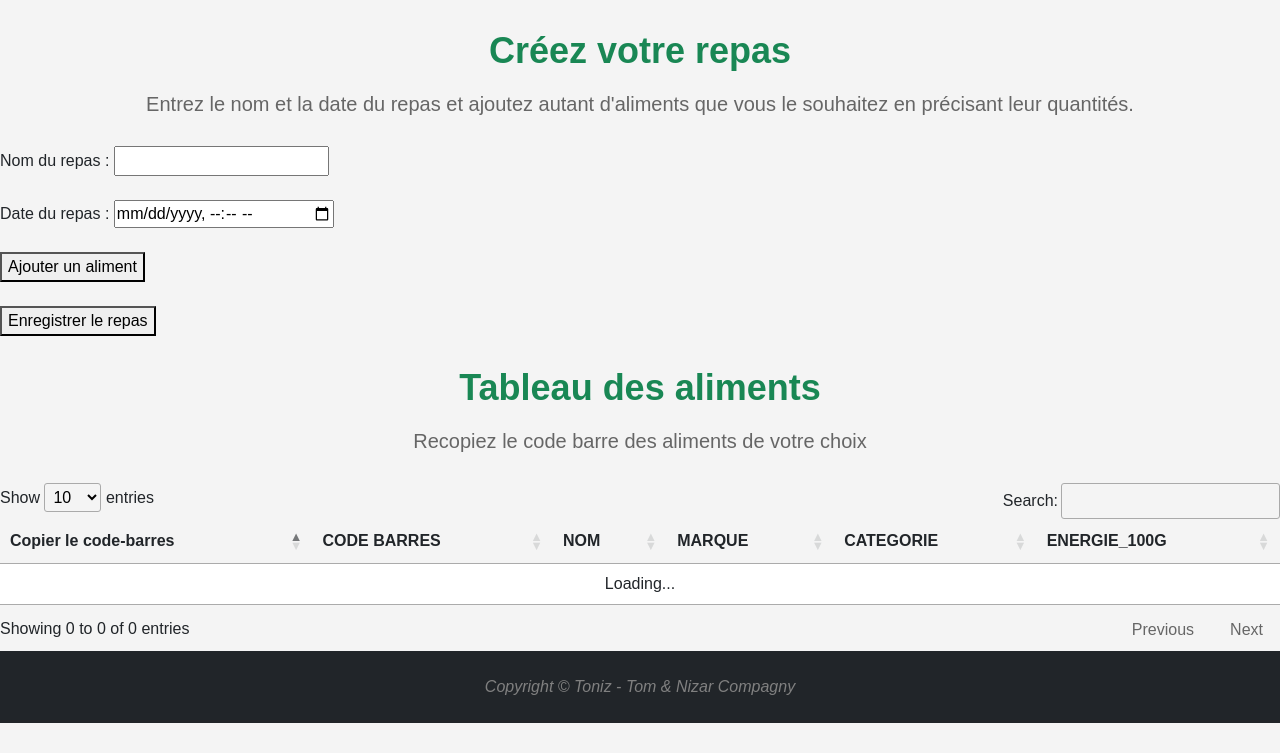
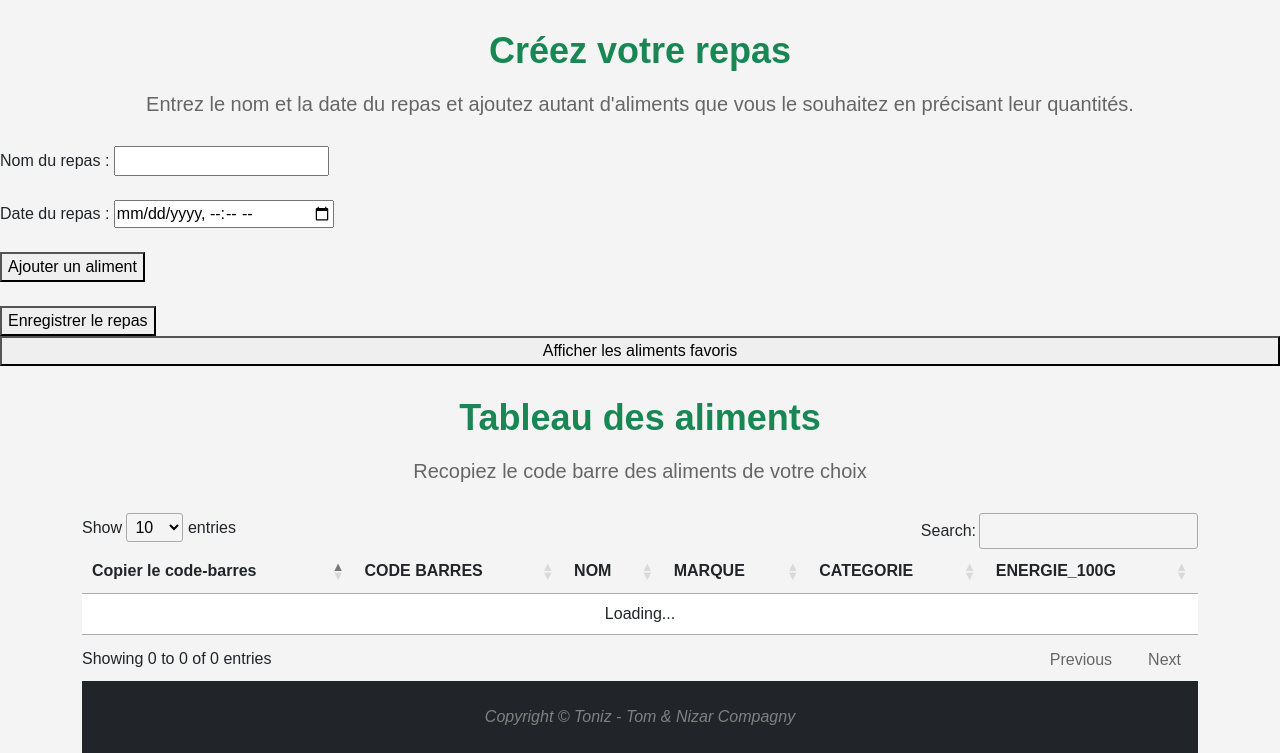
Before and after one commit to NizarMhaya/Toniz, a PHP site: page /Toniz/repas.php in a window 1280 px wide. Shown: the part 65-818 px from the top of the page. Before the commit the page ends 788 px from the top, so only its background shows below. Run offline with PHP 8.4, Linux system fonts and the light colour scheme; some libraries are stand-ins or nearby versions.

Commit message:
Possibilité d'ajouter favoris dans repas

```diff
--- a/frontend/CSS/styles.css
+++ b/frontend/CSS/styles.css
@@ -308,3 +308,10 @@ a:hover {
     width: 90%;
     /* Ajustez la largeur en fonction de vos besoins */
 }
+
+
+
+/* Ajoutez le style nécessaire pour le masquage initial */
+#tableSection {
+    display: none;
+}
--- a/frontend/JS/script_aliments_integration.js
+++ b/frontend/JS/script_aliments_integration.js
@@ -35,5 +35,22 @@ $(document).ready(function () {
 
     });
 
+    $(document).ready(function () {
+        var table = $('#secondTable').DataTable({
+            ajax: {
+                url: apiUrlFavoris,
+                dataSrc: ''
+            },
+            columns: [
+                { "data": null, "defaultContent": '<button class="custom-button"> <img src="assets/clipboard.png" alt="Icône personnalisée" style="width: 32px; height: 32px; "> </button>' },
+                { "data": "CODE_BARRES" },
+                { "data": "NOM" },
+                { "data": "MARQUE" },
+                { "data": "CATEGORIE" },
+                { "data": "ENERGIE_100G" }
+            ]
+        });
 
+
+    });
 });
--- a/frontend/JS/script_repas.js
+++ b/frontend/JS/script_repas.js
@@ -67,5 +67,20 @@ $(document).ready(function () {
         messageDiv.style.display = "block";
     }
 
+    document.getElementById("toggleButton").addEventListener("click", function () {
+        var secondTableContainer = document.getElementById("secondTableContainer");
+
+        // Inversez la visibilité du conteneur du deuxième tableau
+        if (secondTableContainer.style.display === "none" || secondTableContainer.style.display === "") {
+            secondTableContainer.style.display = "block";
+        } else {
+            secondTableContainer.style.display = "none";
+        }
+    });
+
+
+
+
+
 
 });
--- a/frontend/repas.php
+++ b/frontend/repas.php
@@ -13,7 +13,7 @@
         <?php renderMenuToHTML('aliments'); ?>
     </header>
 
-    <main>
+
     <h1 class="my-custom-h1">Créez votre repas</h1>
     <h2 id="custom-description">Entrez le nom et la date du repas et ajoutez autant d'aliments que vous le souhaitez en précisant leur quantités.</h2>
 
@@ -53,13 +53,18 @@
         });
     </script>
 
+    <button id="toggleButton">Afficher les aliments favoris</button>
 
-    <h1 class="my-custom-h1">Tableau des aliments</h1>
-    <h2 id="custom-description">Recopiez le code barre des aliments de votre choix</h2>
-    <table id="myTable">
+
+
+    <div id="secondTableContainer" class="table-container" style="display: none;">
+        <h1 class="my-custom-h1">Vos aliments favoris</h1>
+        <h2 id="custom-description">Votre sélection favorite</h2>
+        <table id="secondTable">
+            <!-- Contenu du deuxième tableau -->
             <thead>
                 <tr>
-                <th scope="col">Copier le code-barres</th> <!-- Colonne pour le bouton Ajouter aux repas -->
+                    <th scope="col">Copier le code-barres</th>
                     <th scope="col">CODE BARRES</th>
                     <th scope="col">NOM</th>
                     <th scope="col">MARQUE</th>
@@ -67,9 +72,31 @@
                     <th scope="col">ENERGIE_100G</th>
                 </tr>
             </thead>
-        <tbody id="studentsTableBody">
-        </tbody>
+
         </table>
+    </div>
+    </div>
+
+    <div class="container">
+        <div id="firstTableContainer" class="table-container">
+            <h1 class="my-custom-h1">Tableau des aliments</h1>
+            <h2 id="custom-description">Recopiez le code barre des aliments de votre choix</h2>
+            <table id="myTable">
+                <!-- Contenu du premier tableau -->
+                <thead>
+                    <tr>
+                        <th scope="col">Copier le code-barres</th>
+                        <th scope="col">CODE BARRES</th>
+                        <th scope="col">NOM</th>
+                        <th scope="col">MARQUE</th>
+                        <th scope="col">CATEGORIE</th>
+                        <th scope="col">ENERGIE_100G</th>
+                    </tr>
+                </thead>
+
+            </table>
+        </div>
+
 
         </main>
 
@@ -83,6 +110,10 @@
             let apiUrlRepas = "<?php require_once 'config.php'; // j'utilise en chemin relatif vers config dont le but est de ne plus utiliser de lien en dur pour l'API...
                                 echo _API_URL_NEW_REPAS; ?> "; // utilisation de la variable définie dans config
         </script>
+        <script>
+            let apiUrlFavoris = "<?php require_once 'config.php'; // j'utilise en chemin relatif vers config dont le but est de ne plus utiliser de lien en dur pour l'API...
+                                    echo _API_URL_FAVORIS; ?> "; // utilisation de la variable définie dans config
+        </script>
 
         <footer class="py-4 bg-dark">
             <?php require_once('template_footer.php'); ?>
```
Lines whose indentation alone changed are shown as unchanged.
